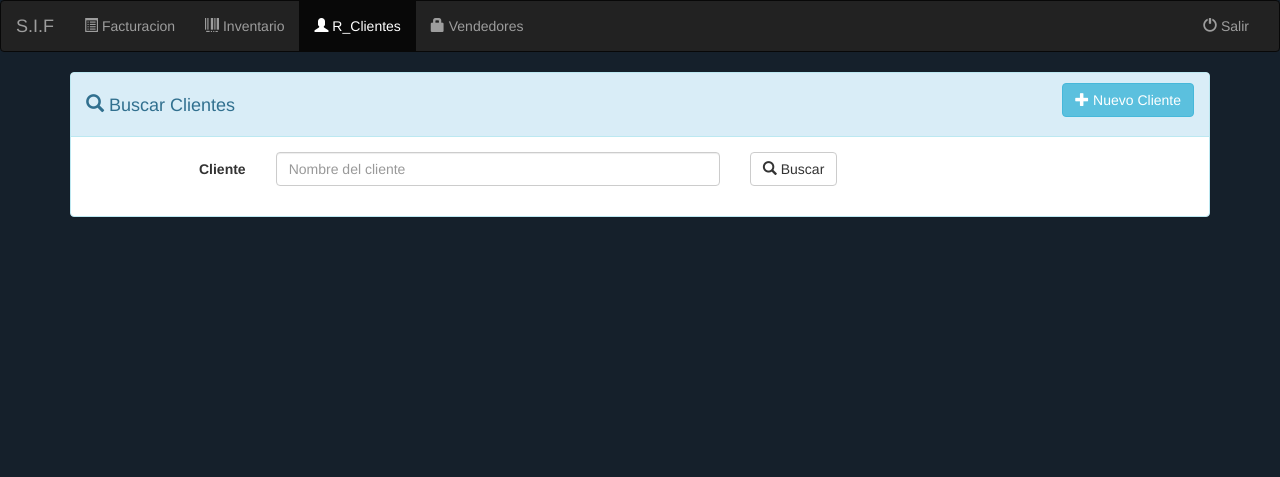
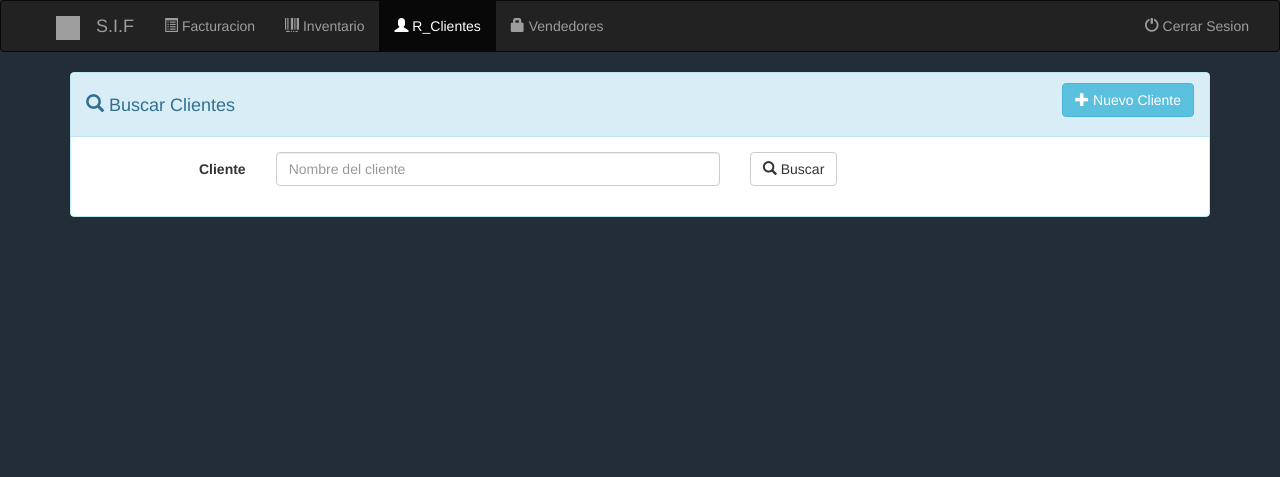
Before and after one commit to WilberElias22/SIF-v2, a PHP site: page /clientes.php in a window 1280 px wide. Shown: the top 477 px of the page. Run offline with PHP 8.4, Linux system fonts and the light colour scheme; the visitor is signed in with stand-in values (Sample User, id 1); data that the repository does not hold is empty; some libraries are stand-ins or nearby versions; grey boxes are pictures that could not be loaded.

Commit message:
Fix bootstrap

```diff
--- a/ajax/buscar_productos.php
+++ b/ajax/buscar_productos.php
@@ -79,7 +79,7 @@
 			?>
 			<div class="table-responsive">
 			  <table class="table">
-				<tr  class="info">
+				<tr  class="warning">
 					<th>Código</th>
 					<th>Producto</th>
 					<th>Estado</th>
--- a/ajax/buscar_usuarios.php
+++ b/ajax/buscar_usuarios.php
@@ -79,7 +79,7 @@
 			?>
 			<div class="table-responsive">
 			  <table class="table">
-				<tr  class="info">
+				<tr  class="success">
 					<th>ID</th>
 					<th>Nombres</th>
 					<th>Usuario</th>
--- a/clientes.php
+++ b/clientes.php
@@ -21,7 +21,7 @@
   <head>
     <?php include("head.php");?>
   </head>
-  <body style="background-color: #15202B;">
+  <body style="background-color: #15202bef;">
 	<?php
 	include("navbar.php");
 	?>
--- a/css/custom.css
+++ b/css/custom.css
@@ -1,8 +1,4 @@
-/*
-navbar-default personalizada en:
-http://work.smarchal.com/twbscolor/
 
-*/
 .navbar-default {
   background-color: #3498db;
   border-color: #2980b9;
--- a/editar_factura.php
+++ b/editar_factura.php
@@ -53,7 +53,7 @@
   <head>
     <?php include("head.php");?>
   </head>
-  <body style="background-color: #15202B;">
+  <body style="background-color: #15202bef;">
 	<?php
 	include("navbar.php");
 	?>
--- a/facturas.php
+++ b/facturas.php
@@ -18,7 +18,7 @@
 	<?php include("head.php");?>
 
   </head>
-  <body style="background-color: #15202B;">
+  <body style="background-color: #15202bef;">
 	<?php
 	include("navbar.php");
 	?>
--- a/head.php
+++ b/head.php
@@ -6,4 +6,4 @@
    <link rel="stylesheet" href="https://maxcdn.bootstrapcdn.com/bootstrap/3.3.6/css/bootstrap.min.css" integrity="sha384-1q8mTJOASx8j1Au+a5WDVnPi2lkFfwwEAa8hDDdjZlpLegxhjVME1fgjWPGmkzs7" crossorigin="anonymous">
 
 	<link rel="stylesheet" href="css/custom.css">
-	<link rel=icon href='img/logo-icon.png' sizes="32x32" type="image/png">
+	<link rel=icon href='https://cdn-icons-png.flaticon.com/128/4133/4133467.png' sizes="32x32" type="image/png">
--- a/login.php
+++ b/login.php
@@ -42,7 +42,7 @@ if ($login->isUserLoggedIn() == true) {
 <body style="background-color: #15202B;">
  <div class="container">
         <div class="card card-container" style="background-color: #0F0F0F;">
-            <img id="profile-img" class="profile-img-card" src="img/avatar_2x.png" />
+            <img id="profile-img" class="profile-img-card" src="https://es.calcuworld.com/wp-content/uploads/sites/2/2019/09/generador-de-nombres-de-usuario.png" />
             <p id="profile-name" class="profile-name-card"></p>
             <form method="post" accept-charset="utf-8" action="login.php" name="loginform" autocomplete="off" role="form" class="form-signin">
 			<?php
--- a/navbar.php
+++ b/navbar.php
@@ -2,7 +2,7 @@
 		if (isset($title))
 		{
 	?>
-<nav class="navbar navbar-inverse ">
+<nav class="navbar navbar-inverse">
   <div class="container-fluid">
     <!-- Brand and toggle get grouped for better mobile display -->
     <div class="navbar-header">
@@ -12,7 +12,7 @@
         <span class="icon-bar"></span>
         <span class="icon-bar"></span>
       </button>
-      <a class="navbar-brand" href="#">S.I.F</a>
+      <a class="navbar-brand" href="#"><ul><img src="https://cdn-icons-png.flaticon.com/128/4133/4133467.png" alt="Logo" width="24" height="24"><ul> S.I.F</a>
     </div>
 
     <!-- Collect the nav links, forms, and other content for toggling -->
@@ -25,7 +25,7 @@
        </ul>
       <ul class="nav navbar-nav navbar-right">
 
-		<li><a href="login.php?logout"><i class='glyphicon glyphicon-off'></i> Salir</a></li>
+		<li><a href="login.php?logout"><i class='glyphicon glyphicon-off'></i> Cerrar Sesion</a></li>
       </ul>
     </div><!-- /.navbar-collapse -->
   </div><!-- /.container-fluid -->
--- a/nueva_factura.php
+++ b/nueva_factura.php
@@ -20,7 +20,7 @@
   <head>
     <?php include("head.php");?>
   </head>
-  <body style="background-color: #15202B;">
+  <body style="background-color: #15202bef;">
 	<?php
 	include("navbar.php");
 	?>
--- a/productos.php
+++ b/productos.php
@@ -21,7 +21,7 @@
   <head>
     <?php include("head.php");?>
   </head>
-  <body style="background-color: #15202B;">
+  <body style="background-color: #15202bef;">
 	<?php
 	include("navbar.php");
 	?>
--- a/usuarios.php
+++ b/usuarios.php
@@ -20,7 +20,7 @@
   <head>
 	<?php include("head.php");?>
   </head>
-  <body style="background-color: #15202B;">
+  <body style="background-color: #15202bef;">
  	<?php
 	include("navbar.php");
 	?>
```
